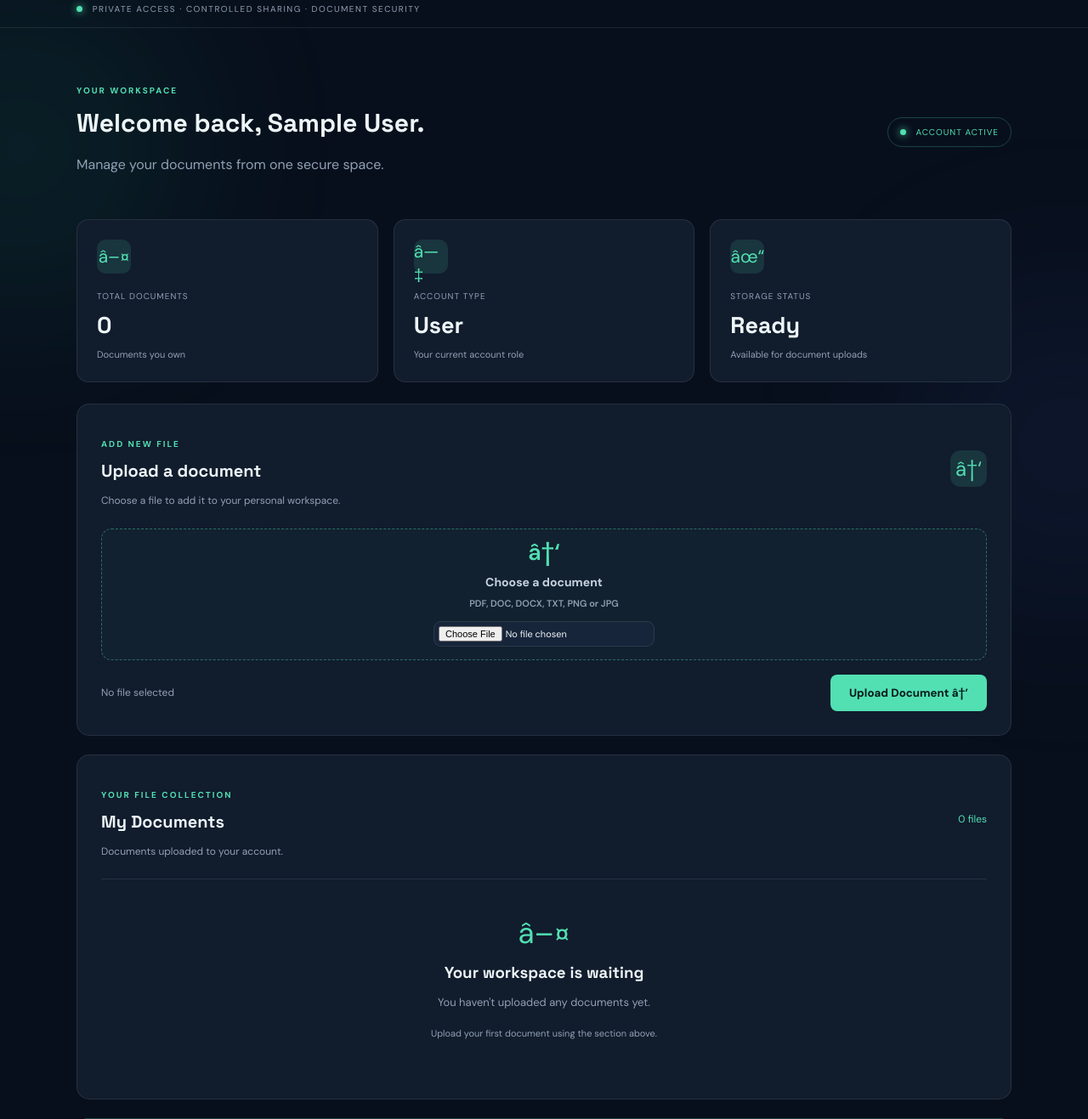
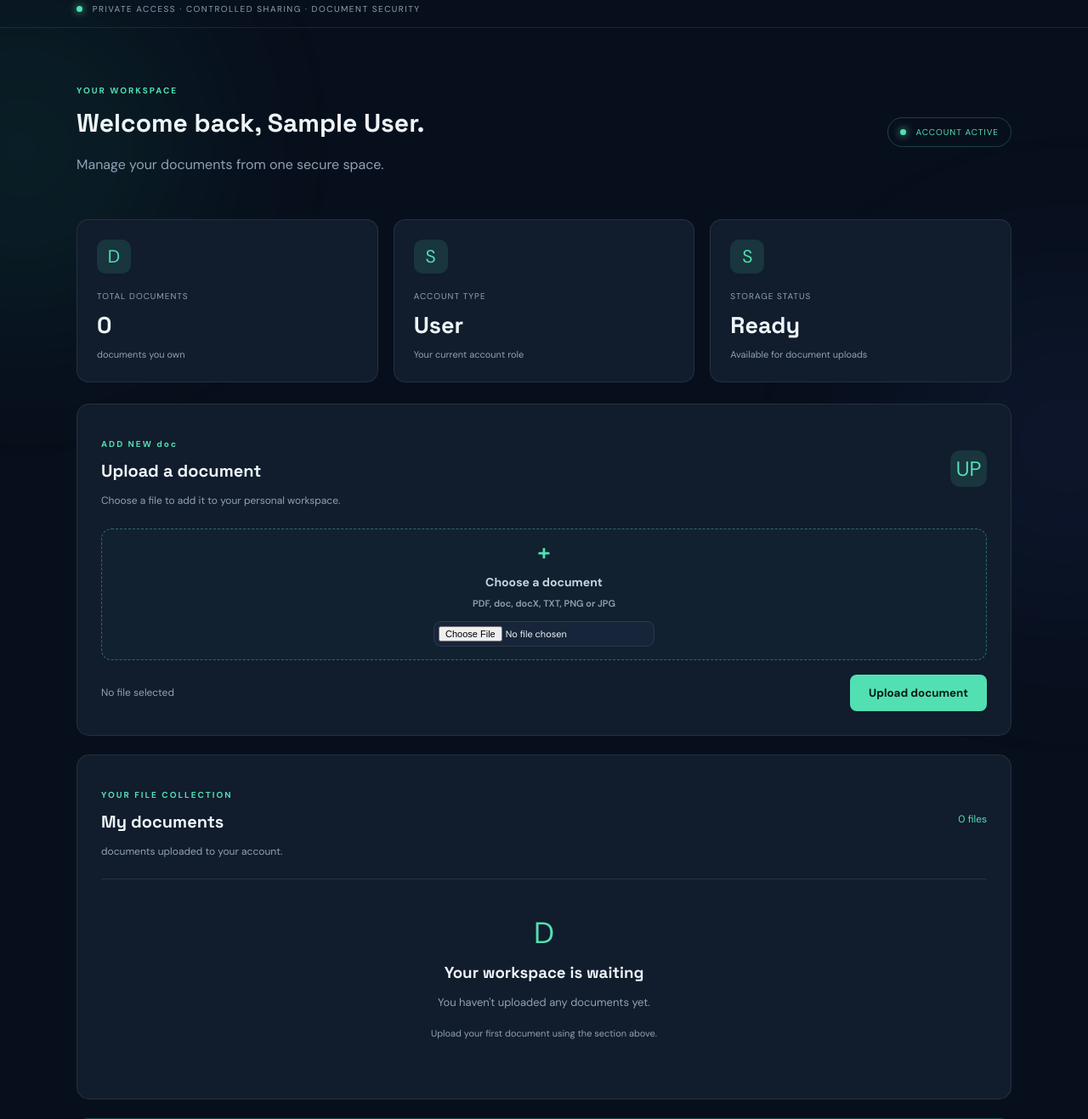
Before and after one commit to Meenu1012/TrustVault, a Flask app: page /dashboard in a window 1280 px wide. Shown: the part 101-1418 px from the top of the page at 85% size. Run offline with Flask 3, Linux system fonts and the light colour scheme; the visitor is signed in with stand-in values (Sample User, id 1); data that the repository does not hold is empty; some libraries are stand-ins or nearby versions.

Commit message:
Fix dashboard icon encoding

```diff
--- a/app/templates/dashboard.html
+++ b/app/templates/dashboard.html
@@ -25,21 +25,21 @@
     <div class="stats-grid">
 
         <div class="stat-card">
-            <div class="stat-icon">â–¤</div>
+            <div class="stat-icon">D</div>
             <p>TOTAL DOCUMENTS</p>
             <h3>{{ documents|length }}</h3>
-            <span>Documents you own</span>
+            <span>documents you own</span>
         </div>
 
         <div class="stat-card">
-            <div class="stat-icon">â—‡</div>
+            <div class="stat-icon">S</div>
             <p>ACCOUNT TYPE</p>
             <h3>{{ current_user.role|capitalize }}</h3>
             <span>Your current account role</span>
         </div>
 
         <div class="stat-card">
-            <div class="stat-icon">âœ“</div>
+            <div class="stat-icon">S</div>
             <p>STORAGE STATUS</p>
             <h3>Ready</h3>
             <span>Available for document uploads</span>
@@ -52,12 +52,12 @@
 
         <div class="section-heading">
             <div>
-                <p class="dashboard-label">ADD NEW FILE</p>
+                <p class="dashboard-label">ADD NEW doc</p>
                 <h3>Upload a document</h3>
                 <p>Choose a file to add it to your personal workspace.</p>
             </div>
 
-            <div class="upload-icon">â†‘</div>
+            <div class="upload-icon">UP</div>
         </div>
 
         <form method="POST"
@@ -71,9 +71,9 @@
 
             <label class="upload-area" for="document-file">
 
-                <span class="upload-symbol">â†‘</span>
+                <span class="upload-symbol">+</span>
                 <strong>Choose a document</strong>
-                <span>PDF, DOC, DOCX, TXT, PNG or JPG</span>
+                <span>PDF, doc, docX, TXT, PNG or JPG</span>
 
                 <input
                     type="file"
@@ -89,7 +89,7 @@
                 <span id="file-name">No file selected</span>
 
                 <button type="submit">
-                    Upload Document â†’
+                    Upload document
                 </button>
             </div>
 
@@ -103,8 +103,8 @@
         <div class="section-heading">
             <div>
                 <p class="dashboard-label">YOUR FILE COLLECTION</p>
-                <h3>My Documents</h3>
-                <p>Documents uploaded to your account.</p>
+                <h3>My documents</h3>
+                <p>documents uploaded to your account.</p>
             </div>
 
             <span class="document-count">
@@ -120,7 +120,7 @@
 
                     <div class="document-row">
 
-                        <div class="document-file-icon">FILE</div>
+                        <div class="document-file-icon">D</div>
 
                         <div class="document-info">
                             <strong>{{ document.filename }}</strong>
@@ -155,7 +155,7 @@
                                 {% if document.filename.lower().endswith(".txt") %}
 
                                     <a href="{{ url_for('documents.edit_text_document', document_id=document.id) }}">
-                                        Edit Document
+                                        Edit document
                                     </a>
 
                                 {% endif %}
@@ -185,7 +185,7 @@
                                 </select>
 
                                 <button type="submit" class="share-button">
-                                    Share Document
+                                    Share document
                                 </button>
 
                             </form>
@@ -243,7 +243,7 @@
                         <!-- Remove sharing permission -->
                         <form method="POST"
                               action="{{ url_for('documents.unshare_document', document_id=document.id, user_id=permission.user_id) }}"
-                              onsubmit="return confirm('Remove this userâ€™s access to the document?');">
+                              onsubmit="return confirm('Remove this user's access to the document?');">
 
                             <input type="hidden"
                                    name="csrf_token"
@@ -278,7 +278,7 @@
                                        value="{{ csrf_token() }}">
 
                                 <button type="submit" class="delete-button">
-                                    Delete Document
+                                    Delete document
                                 </button>
 
                             </form>
@@ -294,7 +294,7 @@
         {% else %}
 
             <div class="empty-state">
-                <div class="empty-icon">â–¤</div>
+                <div class="empty-icon">D</div>
                 <h3>Your workspace is waiting</h3>
                 <p>You haven't uploaded any documents yet.</p>
                 <span>
@@ -309,7 +309,7 @@
     <!-- Security information -->
     <section class="security-banner">
 
-        <div class="security-banner-icon">â—†</div>
+        <div class="security-banner-icon">S</div>
 
         <div>
             <strong>Your documents, your control.</strong>
```
